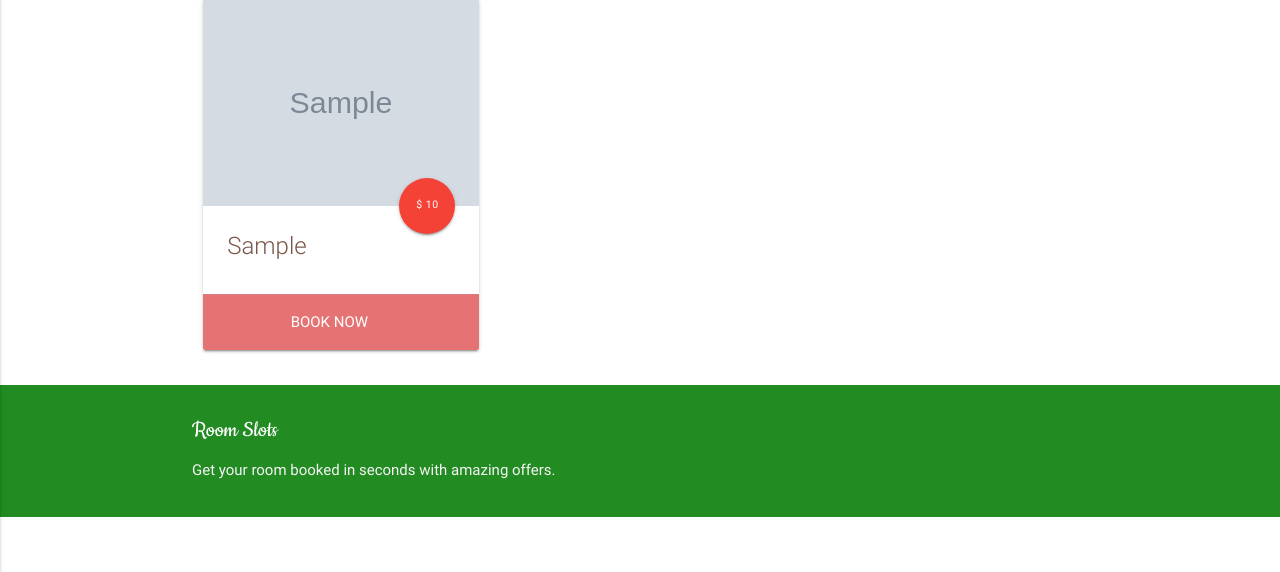
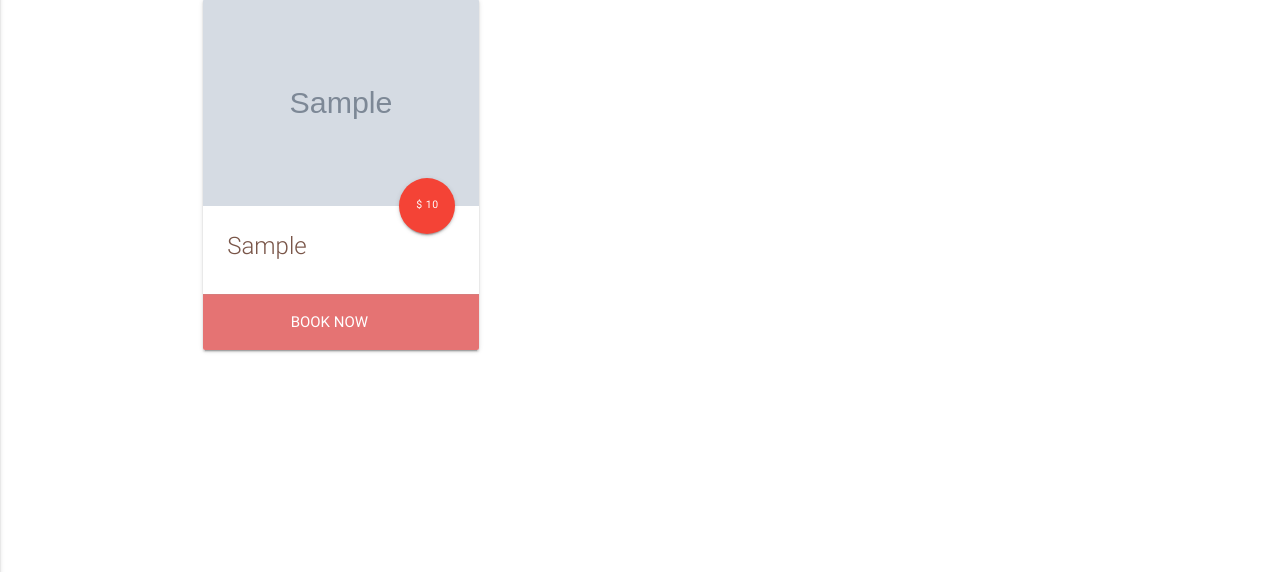
Before and after one commit to jaswinder-kaur/Assignment-3, a Django app: template HRM/room_slot/templates/booking/book.html in a window 1280 px wide. Shown: the part 228-800 px from the top of the page. Run offline with Django 3.2, Linux system fonts and the light colour scheme; the template is opened without the code that fills it: most values are stand-ins (such as "Sample title", 1, 10 or a date in 2020); grey boxes marked "Sample" are stand-in pictures; some libraries are stand-ins or nearby versions; some web fonts are replaced.

Commit message:
Update base.html

```diff
--- a/HRM/room_slot/templates/base/base.html
+++ b/HRM/room_slot/templates/base/base.html
@@ -20,10 +20,7 @@
       }
         .page-footer {
             position: absolute;width: 100%;
-
-        }
-
-
+    }
     </style>
     <body>
      <nav style="background-color: forestgreen">
@@ -89,18 +86,7 @@
 {% block content %}
 
 {%endblock %}
-        <footer class="page-footer" style="background-color: forestgreen;">
-          <div class="container">
-            <div class="row">
-              <div class="col l6 s12">
-                <h5 class="white-text" style="font-family: 'Cookie';">Room Slots</h5>
-                <p class="grey-text text-lighten-4">Get your room booked in seconds with amazing offers.</p>
-              </div>
-            </div>
-          </div>
 
-
-        </footer>
     <!-- Compiled and minified JavaScript -->
     <script>
       $(".button-collapse").sideNav();
```
